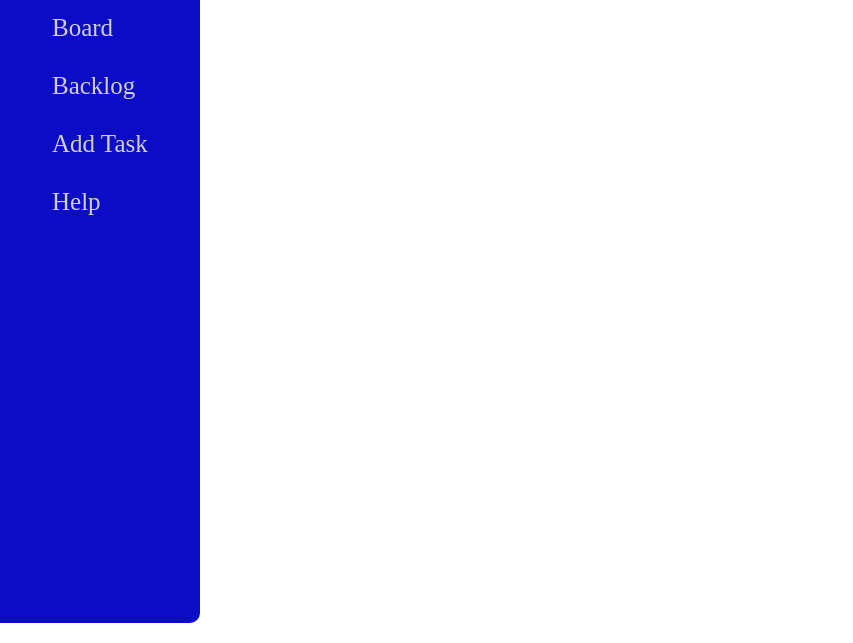
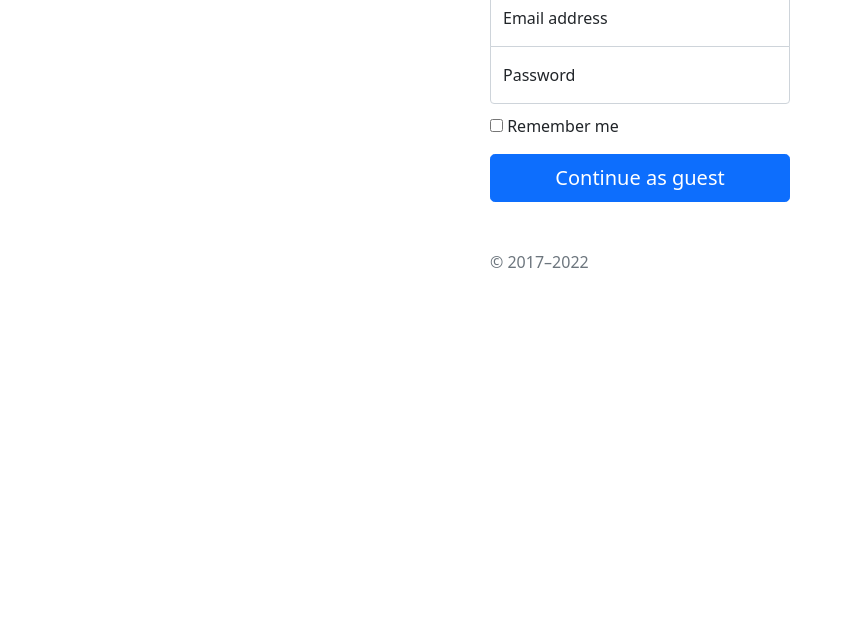
Before and after one commit to Ali-Ahmad2002/join-, a plain HTML site: page join/index.html in a window 1280 px wide. Shown: the part 157-800 px from the top of the page, without its empty margins (0-853 px from the left). Drawn offline with nearby package versions, Linux system fonts and the light colour scheme; no server answers.

Commit message:
singnin/logout js/css/

```diff
--- a/join/css/main.css
+++ b/join/css/main.css
@@ -2,3 +2,44 @@ body {
     margin: 0;
     display: flex;
 }
+
+
+/* html,
+body {
+    height: 100%;
+}
+
+body {
+    display: flex;
+    align-items: center;
+    padding-top: 40px;
+    padding-bottom: 40px;
+    background-color: #f5f5f5;
+} */
+
+.form-signin {
+    width: 100%;
+    max-width: 330px;
+    padding: 15px;
+    margin: auto;
+}
+
+.form-signin .checkbox {
+    font-weight: 400;
+}
+
+.form-signin .form-floating:focus-within {
+    z-index: 2;
+}
+
+.form-signin input[type="email"] {
+    margin-bottom: -1px;
+    border-bottom-right-radius: 0;
+    border-bottom-left-radius: 0;
+}
+
+.form-signin input[type="password"] {
+    margin-bottom: 10px;
+    border-top-left-radius: 0;
+    border-top-right-radius: 0;
+}
--- a/join/index.html
+++ b/join/index.html
@@ -6,14 +6,44 @@
     <meta http-equiv="X-UA-Compatible" content="IE=edge">
     <meta name="viewport" content="width=device-width, initial-scale=1.0">
     <script src="script.js"></script>
+    <link href="https://cdn.jsdelivr.net/npm/bootstrap@5.1.3/dist/css/bootstrap.min.css" rel="stylesheet" integrity="sha384-1BmE4kWBq78iYhFldvKuhfTAU6auU8tT94WrHftjDbrCEXSU1oBoqyl2QvZ6jIW3" crossorigin="anonymous">
+    <!-- JavaScript Bundle with Popper -->
+    <script src="https://cdn.jsdelivr.net/npm/bootstrap@5.1.3/dist/js/bootstrap.bundle.min.js" integrity="sha384-ka7Sk0Gln4gmtz2MlQnikT1wXgYsOg+OMhuP+IlRH9sENBO0LRn5q+8nbTov4+1p" crossorigin="anonymous"></script>
+    <script src="./JavaScript/board1.js"></script>
+
+    <script src="./mini_backend.js"></script>
     <link rel="stylesheet" href="./css/main.css">
-    <script src="./JavaScript/board1.js"></script>
-    <script src="./mini_backend.js"></script>
+    <!-- CSS only -->
     <title>Join - Task Management</title>
 </head>
 
-<body onload="includeHTML();">
+<body>
     <div w3-include-html="navbar.html"></div>
+    <main class="form-signin" id="singnin">
+        <form>
+            <img class="mb-4" src="images/logo.png" alt="" width="72" height="57">
+            <h1 class="h3 mb-3 fw-normal">Please sign in</h1>
+
+            <div class="form-floating">
+                <input type="email" class="form-control" id="floatingInput" placeholder="name@example.com">
+                <label for="floatingInput">Email address</label>
+            </div>
+            <div class="form-floating">
+                <input type="password" class="form-control" id="floatingPassword" placeholder="Password">
+                <label for="floatingPassword">Password</label>
+            </div>
+
+            <div class="checkbox mb-3">
+                <label>
+              <input type="checkbox" value="remember-me"> Remember me
+            </label>
+            </div>
+        </form>
+        <!-- <button class="w-100 btn btn-lg btn-primary" type="submit">Sign in</button> -->
+        <button class="w-100 btn btn-lg btn-primary" onclick="load()">Continue as guest</button>
+        <p class="mt-5 mb-3 text-muted">&copy; 2017–2022</p>
+
+    </main>
 
 
 </body>
--- a/join/navbar.html
+++ b/join/navbar.html
@@ -26,7 +26,9 @@
                 <a class="theLinks" href="backlog.html">Backlog</a>
                 <a class="theLinks" href="addToTask.html">Add Task</a>
                 <a class="theLinks" href="help.html">Help</a>
+                <a class="theLinks" href="index.html">Log out</a>
             </div>
+
         </div>
     </div>
 </body>
--- a/join/script.js
+++ b/join/script.js
@@ -25,3 +25,10 @@ function includeHTML() {
         }
     }
 }
+
+
+function load() {
+    includeHTML();
+    // document.getElementById('singnin').classList.add('d-none');
+    console.log('hello');
+}
```
